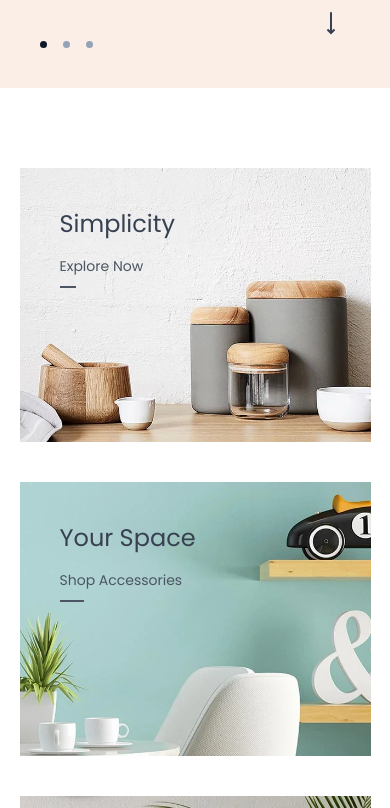
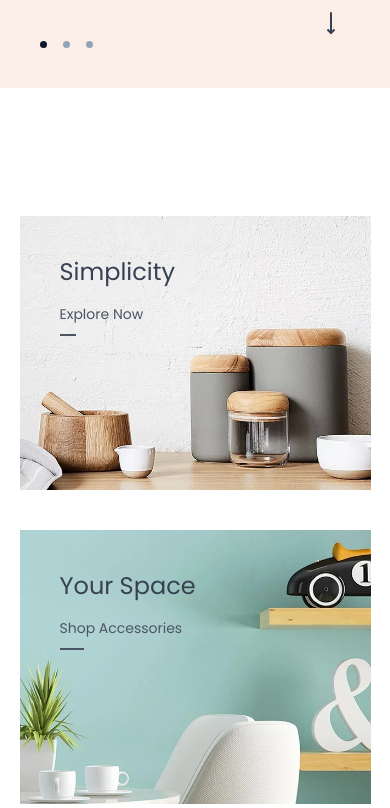
Before and after one commit to ifeanyianyanwu/evri, a React (Vite) app: page / in a window 390 px wide. Shown: the part 756-1564 px from the top of the page. Built offline with nearby package versions, Linux system fonts and the light colour scheme; no server answers.

Commit message:
style update

```diff
--- a/src/components/bestsellers/BestSellers.tsx
+++ b/src/components/bestsellers/BestSellers.tsx
@@ -25,7 +25,7 @@ const BestSellers = () => {
           ) : isLoading ? (
             <>Loading...</>
           ) : (
-            <div className="col-span-2 md:col-span-1 relative">
+            <div className="col-span-2 md:col-span-1 relative my-2">
               <h1 className="text-5xl font-extralight text-gray-700">
                 Explore Our Bestsellers
               </h1>
@@ -39,7 +39,7 @@ const BestSellers = () => {
           {bestSellers?.map((item, index) => (
             <div
               key={item.id}
-              className={`grid gap-4 overflow-hidden group/card cursor-pointer ${
+              className={`grid gap-4 overflow-hidden group/card cursor-pointer my-2 ${
                 index === bestSellers.length - 1 ? "md:grid hidden" : ""
               }`}
             >
--- a/src/components/explore/Explore.tsx
+++ b/src/components/explore/Explore.tsx
@@ -40,7 +40,7 @@ const Explore = () => {
 
   return (
     <Section id="explore">
-      <Container className="flex gap-10 flex-col md:flex-row">
+      <Container className="flex gap-10 flex-col md:flex-row mt-16">
         {contents.map((item, index) => (
           <div
             key={index}
--- a/src/layout/Section.tsx
+++ b/src/layout/Section.tsx
@@ -10,7 +10,7 @@ type IProps = {
 
 const Section = ({ id, children, background }: IProps) => {
   return (
-    <section id={id} className={`bg-${background || "none"} w-full py-20`}>
+    <section id={id} className={`bg-${background || "none"} w-full py-16`}>
       {children}
     </section>
   );
```
